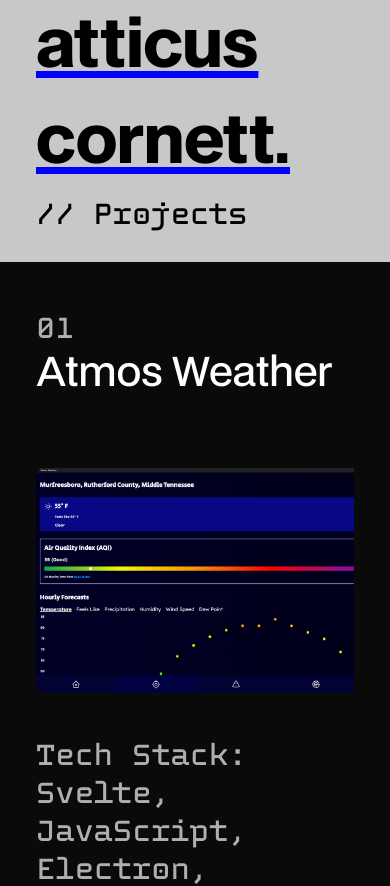
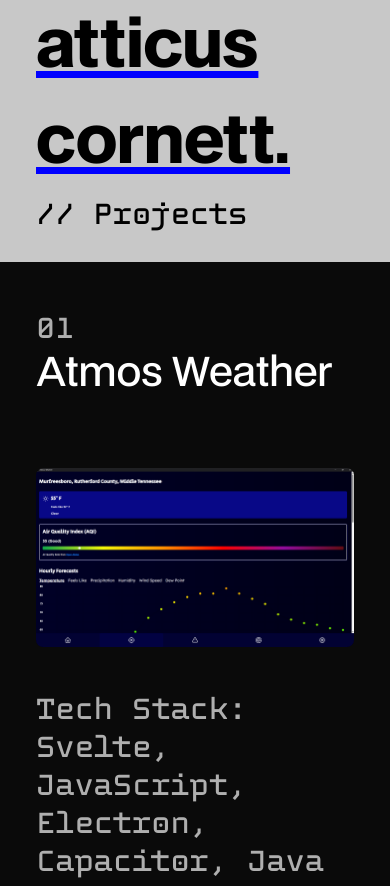
Before and after one commit to atticuscornett/atticuscornett.github.io, a SvelteKit app: page /projects in a window 390 px wide. Shown: the top 886 px of the page. Built offline with nearby package versions, Linux system fonts and the light colour scheme.

Commit message:
Prevent Screenshot Cutoff on Mobile

```diff
--- a/src/routes/projects/+page.svelte
+++ b/src/routes/projects/+page.svelte
@@ -82,4 +82,10 @@
     h3 {
         margin-top: 1rem;
     }
+
+    @media screen and (max-width: 600px) {
+        .screenshot {
+            min-width: 100%;
+        }
+    }
 </style>
```
